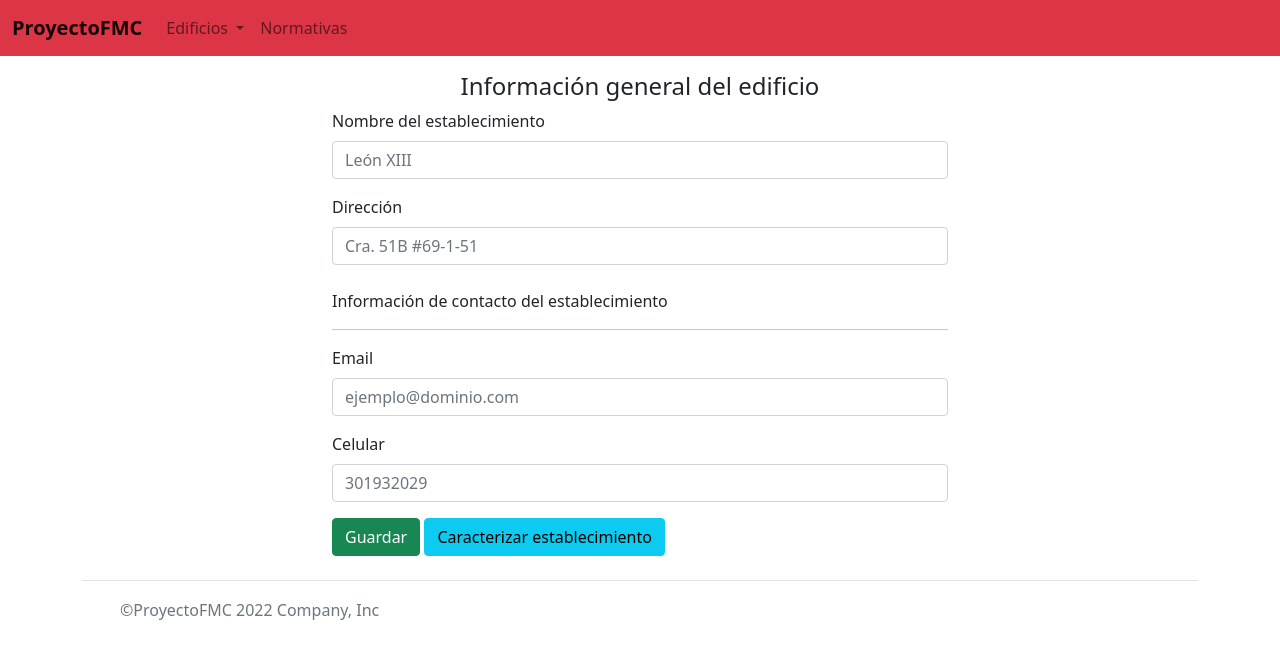
After one commit to samuVillegas/proyecto-fmc, a Django app: page /company/building_information in a window 1280 px wide. The commit adds this page. Shown: the top 659 px of the page. Run offline with Django 4.2, Linux system fonts and the light colour scheme.

Commit message:
Creación de modelo de edificio y formulario para datos básicos del edificio

```diff
--- a/apps/company/static/scripts/add_building.js
+++ b/apps/company/static/scripts/add_building.js
@@ -15,3 +15,8 @@ const next = () => {
     const current_ids_input = document.getElementById('current_ids');
     current_ids_input.value = localStorage.getItem('current_ids')
 }
+
+const clean_local = () =>{
+    localStorage.removeItem('current_ids')
+    localStorage.removeItem('current_id')
+}
--- /dev/null
+++ b/apps/company/static/styles/building_information.css
@@ -0,0 +1,14 @@
+@media(min-width: 600px){
+    .building_form{
+        width: 50%;
+    }
+ }
+
+ @media(max-width: 600px){
+    .building_form{
+        width: 90%;
+    }
+    .button_style{
+        margin: 2px;
+    }
+ }
--- a/apps/company/templates/containers/base.html
+++ b/apps/company/templates/containers/base.html
@@ -9,6 +9,7 @@
     <link href="https://cdn.jsdelivr.net/npm/bootstrap@5.1.3/dist/css/bootstrap.min.css" rel="stylesheet" integrity="sha384-1BmE4kWBq78iYhFldvKuhfTAU6auU8tT94WrHftjDbrCEXSU1oBoqyl2QvZ6jIW3" crossorigin="anonymous">
     <link rel="stylesheet" href="{% static 'styles/index.css' %}">
     <link rel="stylesheet" href="{% static 'styles/add_building.css' %}">
+    <link rel="stylesheet" href="{% static 'styles/building_information.css' %}">
     <link rel="icon" href="{% static 'img/logo.png' %}">
     <title>ProyectoFMC</title>
 
@@ -27,7 +28,7 @@
                   Edificios
                 </a>
                 <ul class="dropdown-menu bg-warning" aria-labelledby="navbarDropdownMenuLink">
-                  <li><a class="dropdown-item" href="add_building">Añadir edificio</a></li>
+                  <li onclick="clean_local()"><a class="dropdown-item" href="building_information">Añadir edificio</a></li>
                   <hr>
                   <li><a class="dropdown-item" href="search_building">Buscar edificio</a></li>
                 </ul>
--- /dev/null
+++ b/apps/company/templates/pages/site_information.html
@@ -0,0 +1,30 @@
+{% extends 'containers/base.html' %}
+{% block body %}
+<div class="container mt-3 building_form" >
+    <h4 class="text-center">Información general del edificio</h4>
+    <form >
+        <div class="mb-3">
+          <label for="exampleInputEmail1" class="form-label">Nombre del establecimiento</label>
+          <input name="site_name" type="email" class="form-control" id="exampleInputEmail1" aria-describedby="emailHelp" placeholder="León XIII">
+        </div>
+        <div class="mb-3 mb-4">
+            <label for="exampleInputEmail1" class="form-label">Dirección</label>
+            <input name="address" type="email" class="form-control" id="exampleInputEmail1" aria-describedby="emailHelp" placeholder="Cra. 51B #69-1-51">
+          </div>
+          <span >Información de contacto del establecimiento</span>
+          <hr>
+          <div class="mb-3">
+            <label for="exampleInputEmail1" class="form-label">Email</label>
+            <input name="contact_email" type="email" class="form-control" id="exampleInputEmail1" aria-describedby="emailHelp" placeholder="ejemplo@dominio.com">
+          </div>
+          <div class="mb-3">
+            <label for="exampleInputEmail1" class="form-label">Celular</label>
+            <input name="contact_mobile_number" type="email" class="form-control" id="exampleInputEmail1" aria-describedby="emailHelp" placeholder="301932029">
+          </div>
+        <div>
+            <button type="submit" class="btn btn-success button_style">Guardar</button>
+            <a><button class="btn btn-info button_style">Caracterizar establecimiento</button></a>
+        </div>
+      </form>
+</div>
+{% endblock %}
--- a/apps/company/urls.py
+++ b/apps/company/urls.py
@@ -3,7 +3,8 @@ from . import views
 
 urlpatterns = [
     path('',views.index),
-    path('add_building',views.add_building),
+    path('site_parameterization',views.site_parameterization),
     path('search_building',views.search_building),
-    path('search_key',views.search_key)
+    path('search_key',views.search_key),
+    path('building_information',views.site_information)
 ]
--- a/apps/company/views.py
+++ b/apps/company/views.py
@@ -5,9 +5,9 @@ from apps.company.utilities.choose_type.Group import getQuestions
 def index(request):
     return render(request,"pages/index.html",{'message':'Hola mundo'})
 
-def add_building(request):
+def site_parameterization(request):
     current_question = getQuestions([])
-    return render(request,"pages/add_building.html",{'current_question':current_question})
+    return render(request,"pages/site_parameterization.html",{'current_question':current_question})
 
 def search_building(request):
     return render(request,"pages/search_building.html")
@@ -16,4 +16,7 @@ def search_key(request):
     current_ids = request.POST.get('current_ids')
     split_current_ids = current_ids.split(',')
     current_question = getQuestions(split_current_ids)
-    return render(request,"pages/add_building.html",{'current_question':current_question})
+    return render(request,"pages/site_parameterization.html",{'current_question':current_question})
+
+def site_information(request):
+    return render(request,"pages/site_information.html")
```
Also changed, not shown: apps/company/models.py (+8 -0 lines), apps/company/migrations/0001_initial.py (added), apps/company/migrations/0002_alter_building_site_type.py (added), apps/company/migrations/0003_alter_building_code.py (added), apps/company/templates/pages/site_parameterization.html (renamed from apps/company/templates/pages/add_building.html).
